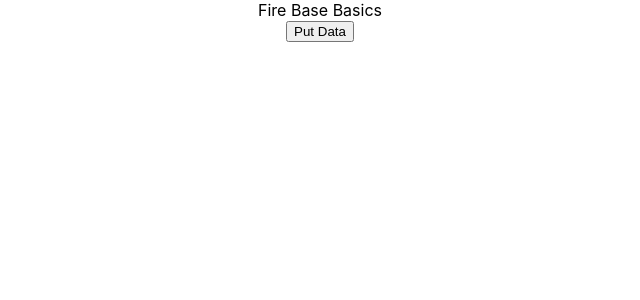
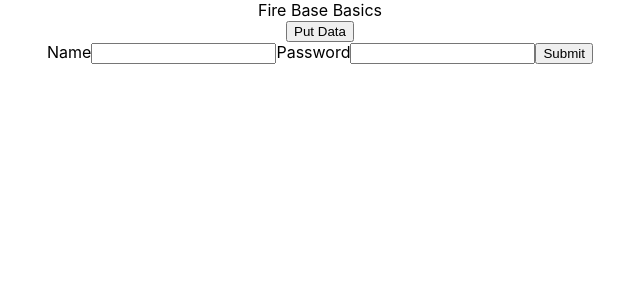
Before and after one commit to kuldip-0611/firebase-tutorial, a React (Create React App) app: page / in a window 1280 px wide. Shown: the top 300 px of the page, without its empty margins (320-960 px from the left). Built offline with nearby package versions, Linux system fonts and the light colour scheme.

Commit message:
signup authentication created

```diff
--- a/src/App.js
+++ b/src/App.js
@@ -1,27 +1,31 @@
-import { getDatabase, set, ref } from 'firebase/database'
+import { getAuth, createUserWithEmailAndPassword } from 'firebase/auth'
 import './App.css';
 import { app } from './firebase';
+import Signup from './pages/Signup';
 
-const db = getDatabase(app);
+const auth = getAuth(app);
 
 function App() {
 
+  const signup = () => {
+    createUserWithEmailAndPassword(
+      auth,
+      "pandyakuldip2001@gmail.com",
+      "Kuldip@0611")
+      .then(value => console.log(value));
+  }
 
 
-  const putData = () => {
-    set(ref(db, 'users/kuldip'), {
-      id: 1,
-      name: 'kuldip'
-    })
-  }
+
   return (
     <div className="App">
       <div>
         Fire Base Basics
       </div>
       <div className="btn">
-        <button onClick={putData}>Put Data</button>
+        <button onClick={signup} >Put Data</button>
       </div>
+      <Signup />
 
     </div>
   );
--- /dev/null
+++ b/src/pages/Signup.js
@@ -0,0 +1,37 @@
+import React, { useState } from 'react';
+import { getAuth, createUserWithEmailAndPassword } from 'firebase/auth';
+import { app } from '../firebase';
+
+const auth = getAuth(app);
+
+const Signup = () => {
+  const [email, setEmail] = useState('');
+  const [password, setPassword] = useState('');
+
+
+
+  const handleSubmit = () => {
+    createUserWithEmailAndPassword(auth, email, password).then(value => alert('success'))
+
+  }
+
+
+
+  return (
+    <div>
+      <div className='form'>
+
+        <lable>Name</lable>
+        <input type='email' value={email} onChange={e => setEmail(e.target.value)} />
+
+        <lable>Password</lable>
+        <input type='password' value={password} onChange={e => setPassword(e.target.value)} />
+
+        <button onClick={handleSubmit}>Submit</button>
+      </div>
+
+    </div>
+  )
+}
+
+export default Signup
```
